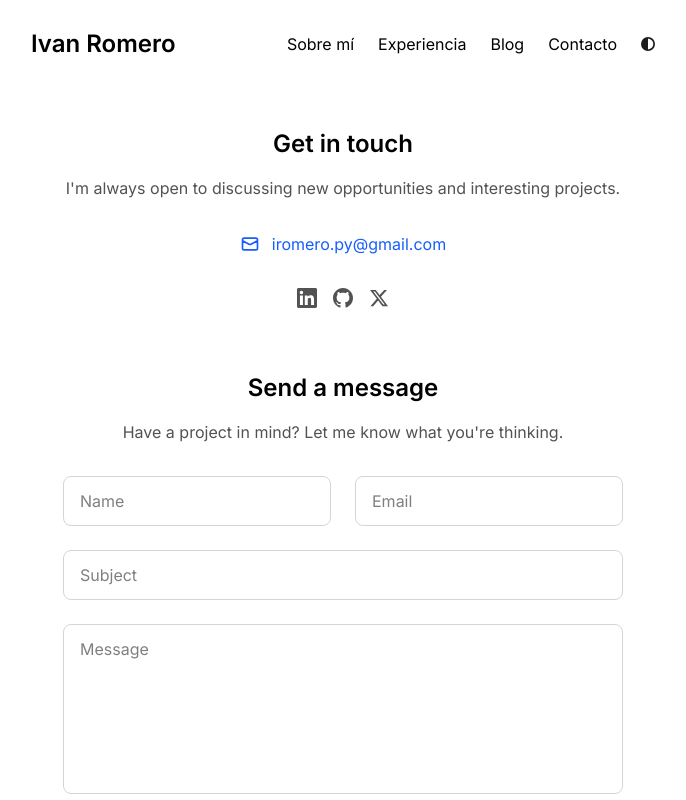
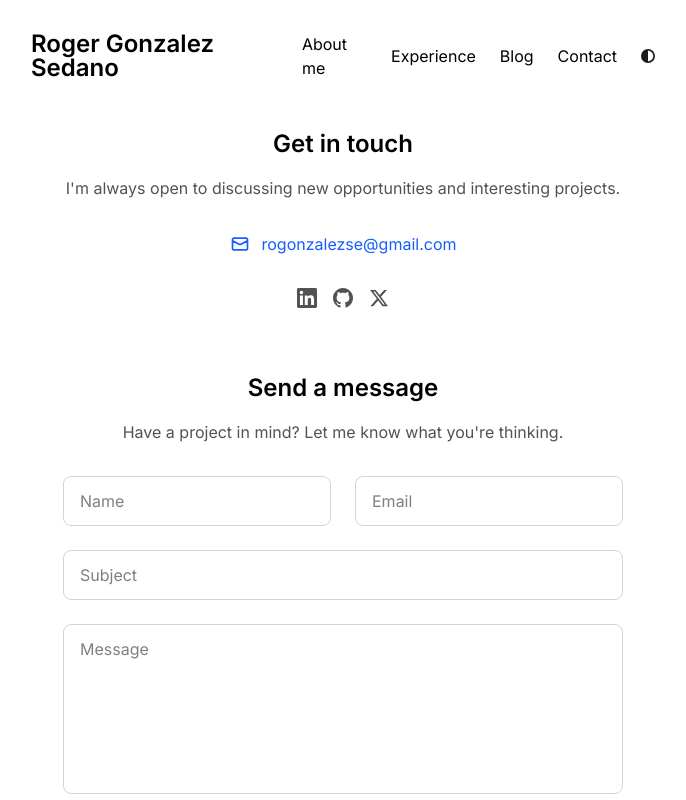
Before and after one commit to ivaaanrm/ir-portfolio, a Next.js app: page /contact in a window 1280 px wide. Shown: the top 800 px of the page, without its empty margins (297-983 px from the left). Built offline with nearby package versions, Linux system fonts and the light colour scheme.

Commit message:
profile info

```diff
--- a/app/components/nav.tsx
+++ b/app/components/nav.tsx
@@ -8,11 +8,11 @@ import { useEffect, useState } from "react";
 import { motion, AnimatePresence } from "framer-motion";
 
 const navItems = {
-  "/": { name: "Sobre mí" },
-  "/experience": { name: "Experiencia" },
+  "/": { name: "About me" },
+  "/experience": { name: "Experience" },
   "/blog": { name: "Blog" },
   // "/photos": { name: "Photos" },
-  "/contact": { name: "Contacto" },
+  "/contact": { name: "Contact" },
 };
 
 export function Navbar() {
--- a/app/contact/page.tsx
+++ b/app/contact/page.tsx
@@ -26,7 +26,7 @@ export default function ContactPage() {
     setSubmitStatus("idle");
 
     try {
-      const mailtoLink = `mailto:iromero.py@gmail.com?subject=${encodeURIComponent(formData.subject)}&body=${encodeURIComponent(`Name: ${formData.name}\nEmail: ${formData.email}\n\nMessage:\n${formData.message}`)}`;
+      const mailtoLink = `mailto:rogonzalezse@gmail.com?subject=${encodeURIComponent(formData.subject)}&body=${encodeURIComponent(`Name: ${formData.name}\nEmail: ${formData.email}\n\nMessage:\n${formData.message}`)}`;
       window.location.href = mailtoLink;
       setSubmitStatus("success");
       setFormData({ name: "", email: "", subject: "", message: "" });
@@ -83,7 +83,7 @@ export default function ContactPage() {
               href={socialLinks.email}
               className="text-blue-600 dark:text-blue-400 hover:underline"
             >
-              iromero.py@gmail.com
+              rogonzalezse@gmail.com
             </a>
           </div>
 
--- a/app/experience/project-data.tsx
+++ b/app/experience/project-data.tsx
@@ -18,7 +18,7 @@ export const projects: Project[] = [
     year: "Aug 2024 - May 2025",
     description:
       "MSc degree project candidate and Erasmus exchange student in the Communication Systems Department, working on mathematical models of near-field 6G communications, with a focus on redefining the boundary conditions between the near field and far field.",
-    url: "https://www.kth.se",
+    url: "https://www.kth.se/cs/cos/division-of-communication-systems-1.834507",
     tags: ["6G", "Wireless Communications", "Research", "Mathematical Modeling"],
     type: "work",
     company: "KTH Royal Institute of Technology",
@@ -51,7 +51,7 @@ export const projects: Project[] = [
     year: "Jul 2021 - Sep 2021",
     description:
       "Developed computer vision software for textile defect detection.",
-    url: "https://www.engionautomatica.com",
+    url: "https://www.engi-on.com",
     tags: ["Computer Vision", "Python", "Image Processing", "Automation"],
     type: "work",
     company: "Engi-on Automatica",
@@ -62,7 +62,7 @@ export const projects: Project[] = [
     year: "Mar 2025 - present",
     description:
       "International cooperation project in collaboration with Shoot4Change, Foundawtion, and AUCOOP. The project’s objective is to establish a Community Network replicating the Hahatay model to provide connectivity and local services to the Namaqua Kalahari Children’s Home in rural Namibia.",
-    url: "",
+    url: "https://foundawtion.org/en/archivos/6043",
     tags: ["Community Networks", "Telecommunications", "International Cooperation", "Connectivity"],
     type: "personal",
   },
@@ -80,7 +80,7 @@ export const projects: Project[] = [
     year: "Jan 2022 - Apr 2022",
     description:
       "Programme run by CERN, collaborating with MBA and design students from ESADE and IED to develop a socially-driven innovation project on air quality and sustainable mobility.",
-    url: "https://home.cern",
+    url: "https://www.cbi-course.com",
     tags: ["Innovation", "CERN", "Sustainability", "Interdisciplinary Project"],
     type: "personal",
   },
@@ -89,7 +89,7 @@ export const projects: Project[] = [
     year: "Sep 2023 - Jun 2025",
     description:
       "Master’s focused on wireless communications and AI for multimedia processing.",
-    url: "https://www.upc.edu/en",
+    url: "https://matt.masters.upc.edu",
     tags: ["Wireless Communications", "AI", "Multimedia Processing"],
     type: "education",
     university: "Polytechnic University of Catalonia (UPC)",
@@ -101,11 +101,11 @@ export const projects: Project[] = [
     year: "Sep 2018 - Jan 2023",
     description:
       "Major in telecommunications systems, with a focus on signal processing, electromagnetism, and radiocommunications. Thesis: Planar antenna design and channel modeling for chip-scale communications.",
-    url: "https://www.upc.edu/en",
+    url: "https://telecos.upc.edu/en/study-programs/degrees/bachelors-degree-in-telecommunications-technologies-and-services-engineering?set_language=en",
     tags: ["Signal Processing", "Electromagnetics", "Radiocommunications", "Antenna Design"],
     type: "education",
     university: "Polytechnic University of Catalonia (UPC)",
     location: "Barcelona, Spain",
-    degree: "BSc in Telecommunications Engineering",
+    degree: "BSc in Telecommunications Technologies and Services Engineering",
   },
 ];
--- a/app/lib/config.ts
+++ b/app/lib/config.ts
@@ -1,7 +1,7 @@
 export const metaData = {
   baseUrl: "https://nextfolio-template.vercel.app/",
-  title: "Ivan Romero",
-  name: "Ivan",
+  title: "Roger Gonzalez Sedano",
+  name: "Roger",
   ogImage: "/opengraph-image.png",
   description:
     "Software Engineer with experience in backend development, machine learning, and distributed systems.",
@@ -9,8 +9,8 @@ export const metaData = {
 
 export const socialLinks = {
   twitter: "https://x.com/1tssirius",
-  github: "https://github.com/ivaaanrm",
+  github: "https://github.com/chanRG",
   instagram: "https://www.instagram.com/",
-  linkedin: "https://www.linkedin.com/in/ivan-romero-moreno",
-  email: "mailto:iromero.py@gmail.com",
+  linkedin: "https://www.linkedin.com/in/roger-gonzalez-sedano-8b5172234/",
+  email: "mailto:rogonzalezse@gmail.com",
 };
--- a/app/page.tsx
+++ b/app/page.tsx
@@ -14,7 +14,7 @@ export default function Page() {
           <a href={socialLinks.github} target="_blank" rel="noopener noreferrer">
             <Image
               src="/perfil.jpg"
-              alt="Ivan Romero profile photo"
+              alt="Roger Gonzalez Sedano profile photo"
               className="rounded-full bg-gray-100 shadow-lg hover:shadow-xl transition-shadow duration-300"
               unoptimized
               width={200}
```
